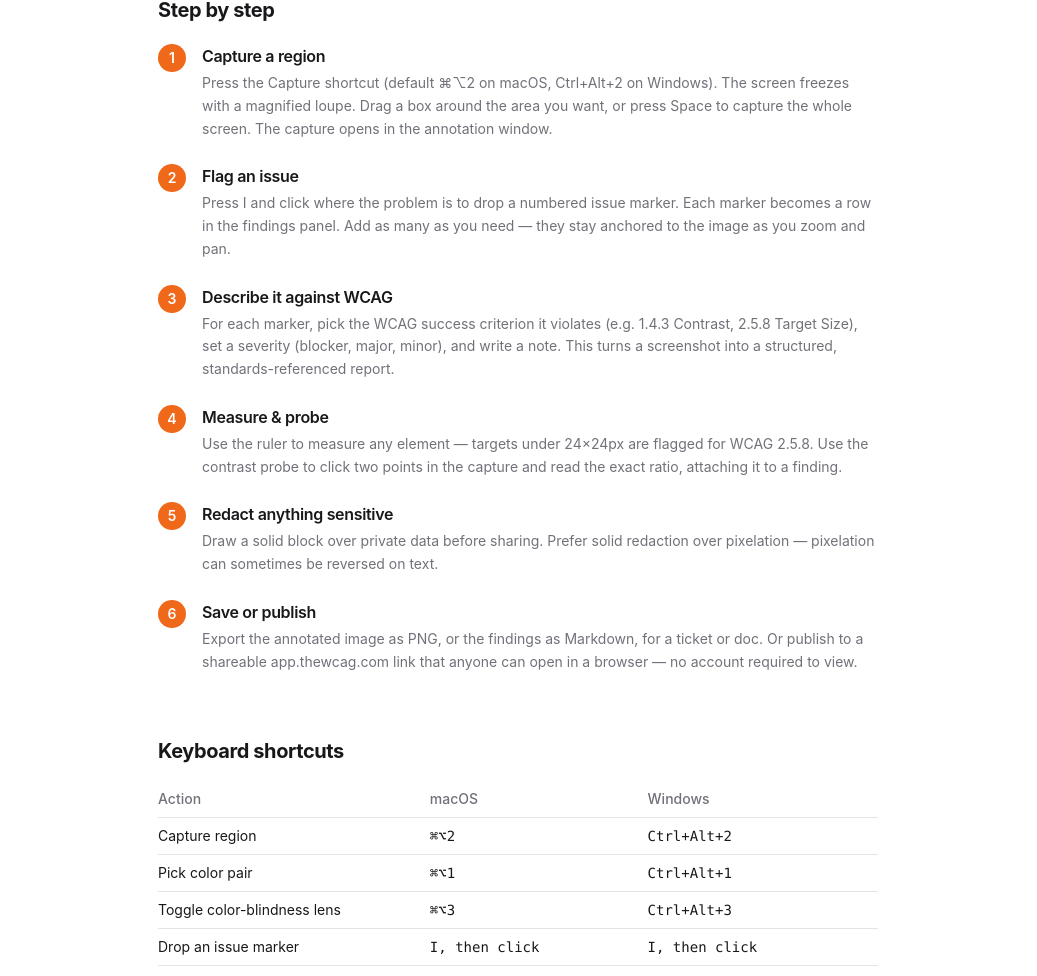
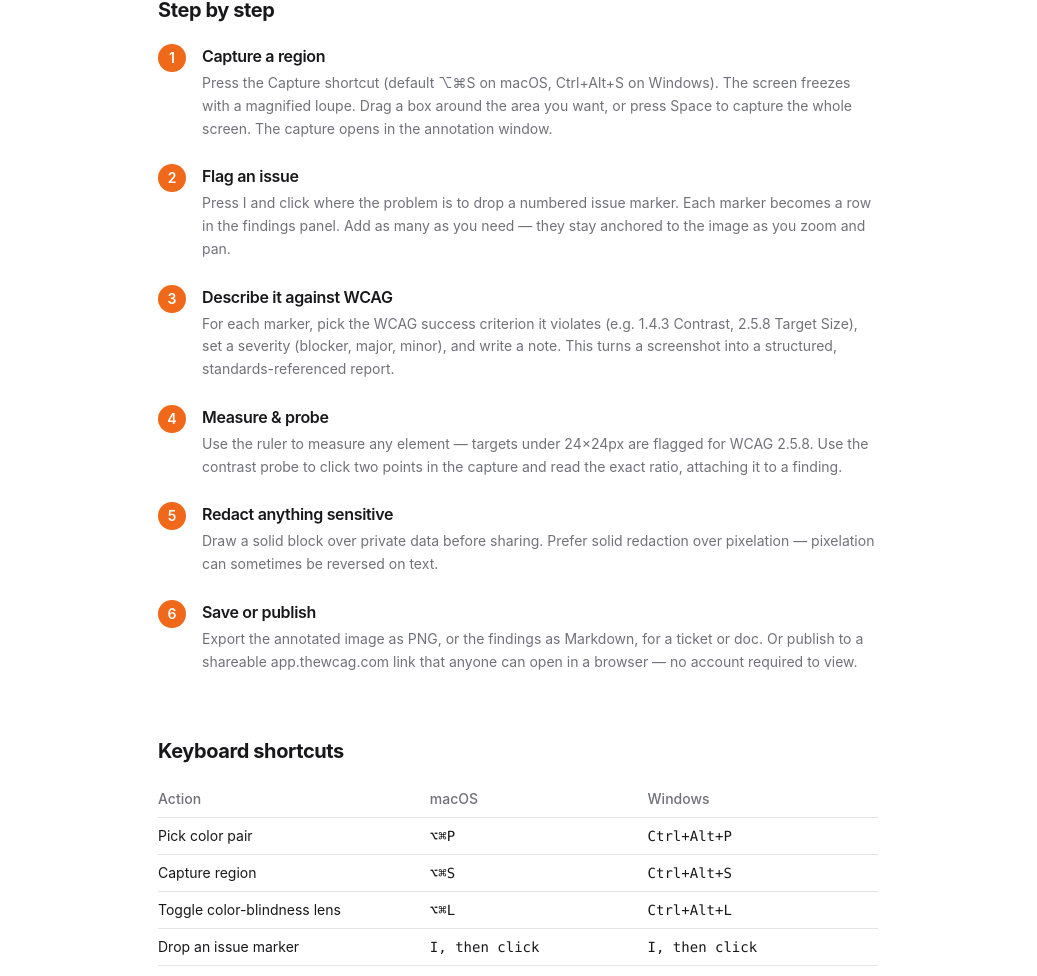
Before and after one commit to Sairo-app/app.thewcag.com, a Next.js app in the folder apps/web/: page /screenshot-tool in a window 1280 px wide. Shown: the part 365-1341 px from the top of the page, without its empty margins (122-1159 px from the left). Built offline with nearby package versions, Linux system fonts and the light colour scheme; no server answers.

Commit message:
fix: sane Windows default hotkeys (Ctrl+Alt) + correct shortcut docs
- settings.rs: default to Ctrl+Alt on Windows (super = Windows key collides);
  keep ⌥⌘ on macOS.
- screenshot-tool page: correct the shortcuts to the real defaults
  (⌥⌘P/S/L, Ctrl+Alt+P/S/L) instead of placeholder values.

```diff
--- a/apps/web/app/screenshot-tool/page.tsx
+++ b/apps/web/app/screenshot-tool/page.tsx
@@ -21,7 +21,7 @@ export const metadata: Metadata = {
 const STEPS: { title: string; body: string }[] = [
   {
     title: "Capture a region",
-    body: "Press the Capture shortcut (default ⌘⌥2 on macOS, Ctrl+Alt+2 on Windows). The screen freezes with a magnified loupe. Drag a box around the area you want, or press Space to capture the whole screen. The capture opens in the annotation window.",
+    body: "Press the Capture shortcut (default ⌥⌘S on macOS, Ctrl+Alt+S on Windows). The screen freezes with a magnified loupe. Drag a box around the area you want, or press Space to capture the whole screen. The capture opens in the annotation window.",
   },
   {
     title: "Flag an issue",
@@ -46,9 +46,9 @@ const STEPS: { title: string; body: string }[] = [
 ];
 
 const SHORTCUTS: [string, string, string][] = [
-  ["Capture region", "⌘⌥2", "Ctrl+Alt+2"],
-  ["Pick color pair", "⌘⌥1", "Ctrl+Alt+1"],
-  ["Toggle color-blindness lens", "⌘⌥3", "Ctrl+Alt+3"],
+  ["Pick color pair", "⌥⌘P", "Ctrl+Alt+P"],
+  ["Capture region", "⌥⌘S", "Ctrl+Alt+S"],
+  ["Toggle color-blindness lens", "⌥⌘L", "Ctrl+Alt+L"],
   ["Drop an issue marker", "I, then click", "I, then click"],
   ["Pan / zoom the capture", "Scroll / ⌘-scroll", "Scroll / Ctrl-scroll"],
 ];
```
Also changed, not shown: 1 other file (tests, documents, lock files or other folders).
